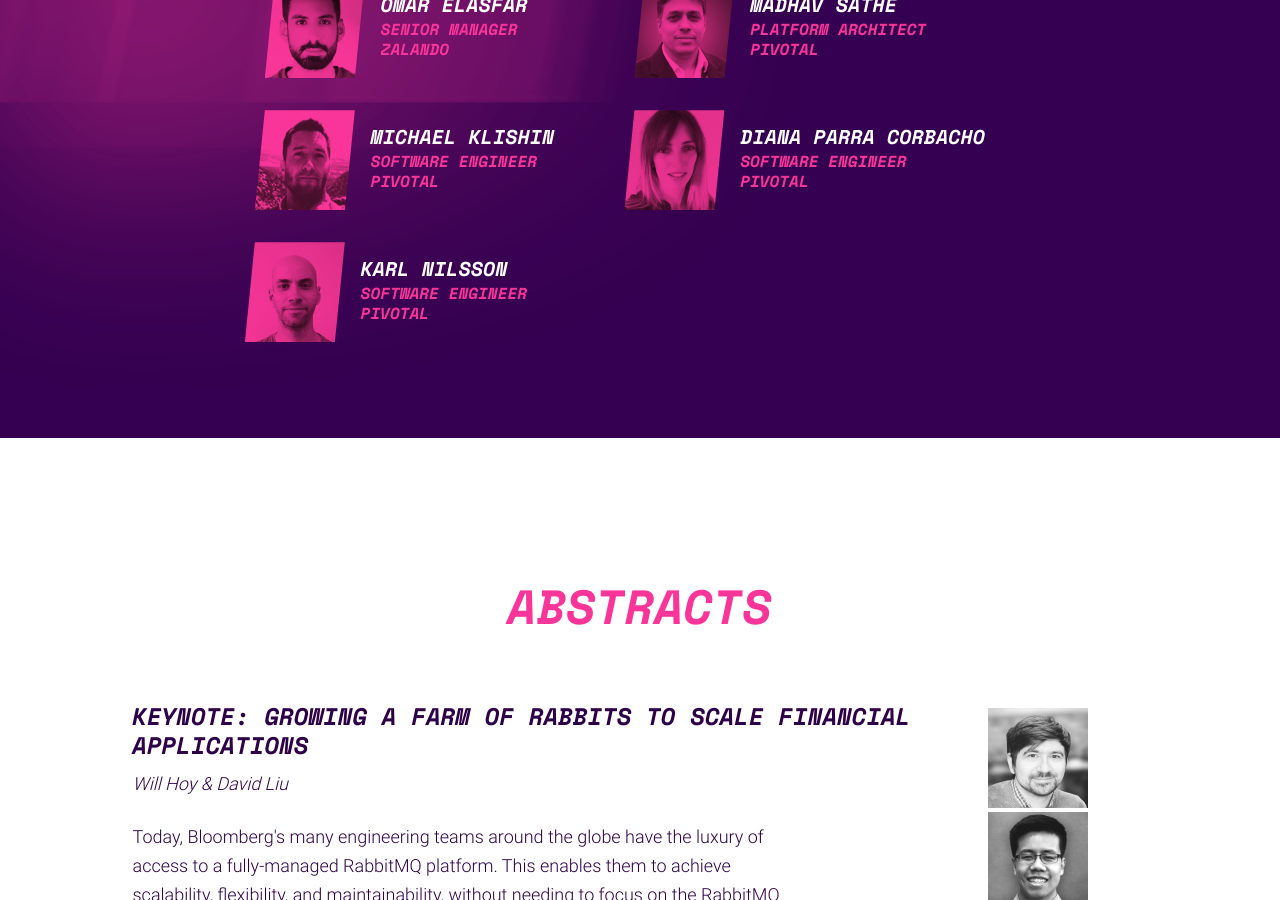
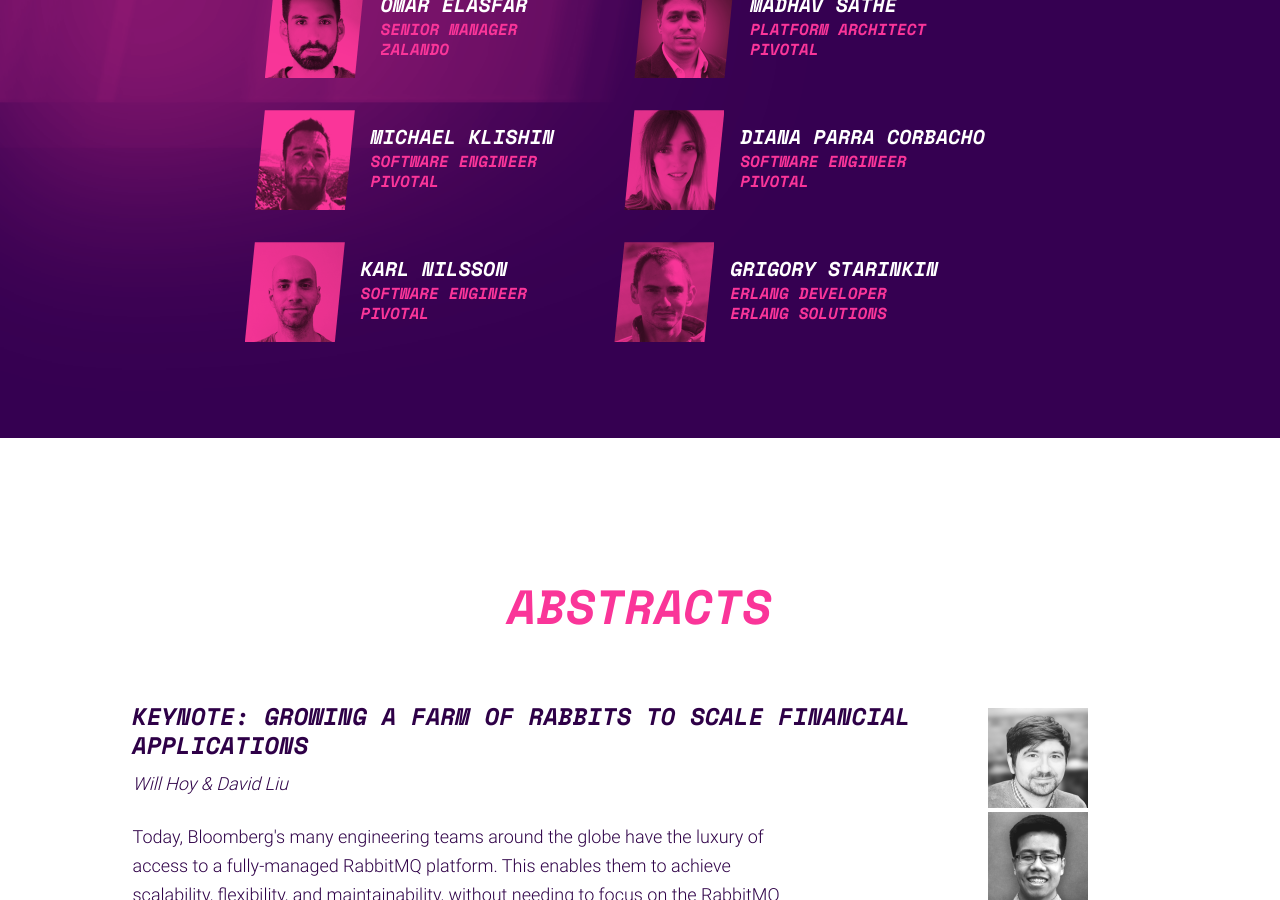
Before and after one commit to isabella232/rabbitmq-summit-1, a Jekyll site: the page built from index.html, in a window 1280 px wide and 900 px high, scrolled down 2474 px. Built offline with Jekyll 4.4.1, drawn with Linux system fonts in a browser that asks for light colours; nearby versions of some CDN libraries; comment, search, counter and statistics services are not loaded.

Commit message:
Adds photo of grigory

```diff
--- a/_data/schedule.yml
+++ b/_data/schedule.yml
@@ -103,6 +103,7 @@
     which one is better for MQTT, or which one to use? RabbitMQ for
     MQTT, or EMQX? Join me in this talk as I answer these questions
     and help users decide on the best choice MQTT broker to use.
+  img: /img/speakers/grigory-starinkin.jpg
 - start: "13:35"
   etime: "14:20"
   title: "Do not guess, Trace"
--- a/_data/speakers.yml
+++ b/_data/speakers.yml
@@ -76,3 +76,7 @@
   role: Software Engineer
   company: Pivotal
   img: /img/speakers/karl-nilsson.jpg
+- speaker: Grigory Starinkin
+  role: Erlang Developer
+  company: Erlang Solutions
+  img: /img/speakers/grigory-starinkin.jpg
```
Also changed, not shown: img/speakers/grigory-starinkin.jpg (added).
